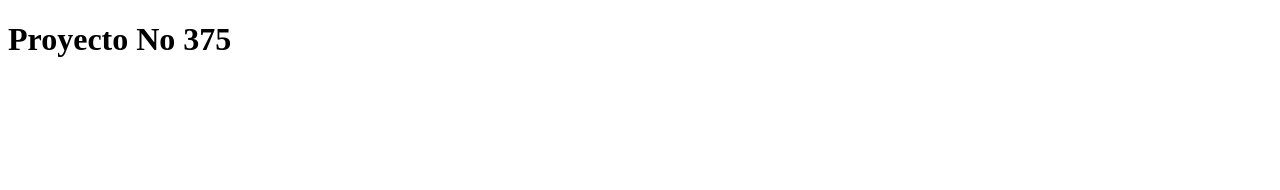
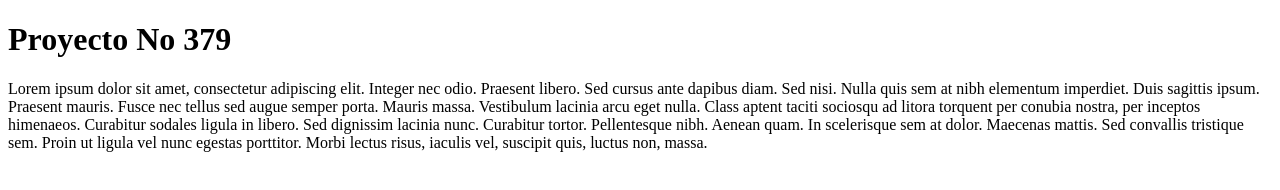
Before and after one commit to ignacyuz/garamendi001, a plain HTML site: page index.html in a window 1280 px wide. Drawn offline with Linux system fonts and the light colour scheme.

Commit message:
Update a Index

```diff
--- a/index.html
+++ b/index.html
@@ -8,7 +8,8 @@
 </head>
 
 <body>
-    <h1>Proyecto No 375</h1>
+    <h1>Proyecto No 379</h1>
+    <p>Lorem ipsum dolor sit amet, consectetur adipiscing elit. Integer nec odio. Praesent libero. Sed cursus ante dapibus diam. Sed nisi. Nulla quis sem at nibh elementum imperdiet. Duis sagittis ipsum. Praesent mauris. Fusce nec tellus sed augue semper porta. Mauris massa. Vestibulum lacinia arcu eget nulla. Class aptent taciti sociosqu ad litora torquent per conubia nostra, per inceptos himenaeos. Curabitur sodales ligula in libero. Sed dignissim lacinia nunc. Curabitur tortor. Pellentesque nibh. Aenean quam. In scelerisque sem at dolor. Maecenas mattis. Sed convallis tristique sem. Proin ut ligula vel nunc egestas porttitor. Morbi lectus risus, iaculis vel, suscipit quis, luctus non, massa.</p>
 </body>
 
 </html>
```
